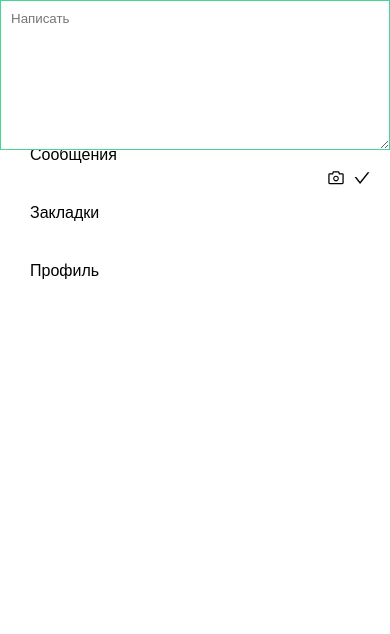
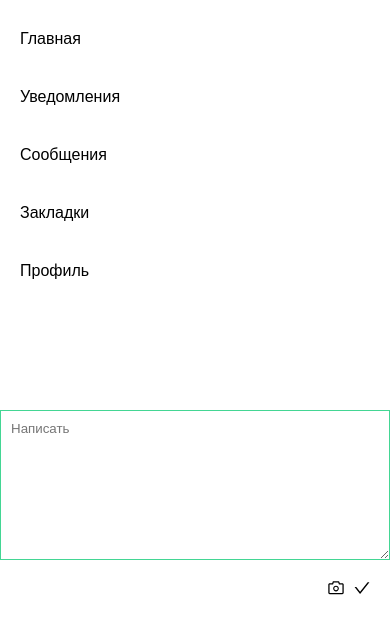
Before and after one commit to oksanaBir/social-net, a React app: page / in a window 390 px wide. Shown: the top 634 px of the page. Built offline with nearby package versions, Linux system fonts and the light colour scheme.

Commit message:
position changed

```diff
--- a/src/styles/menuWrapper.less
+++ b/src/styles/menuWrapper.less
@@ -9,7 +9,8 @@
         width: 100%;
         height: 400px;
         border: none;
-        margin: 10px;
+        margin-top: 10px;
+        position: relative;
     }
 }
 
```
